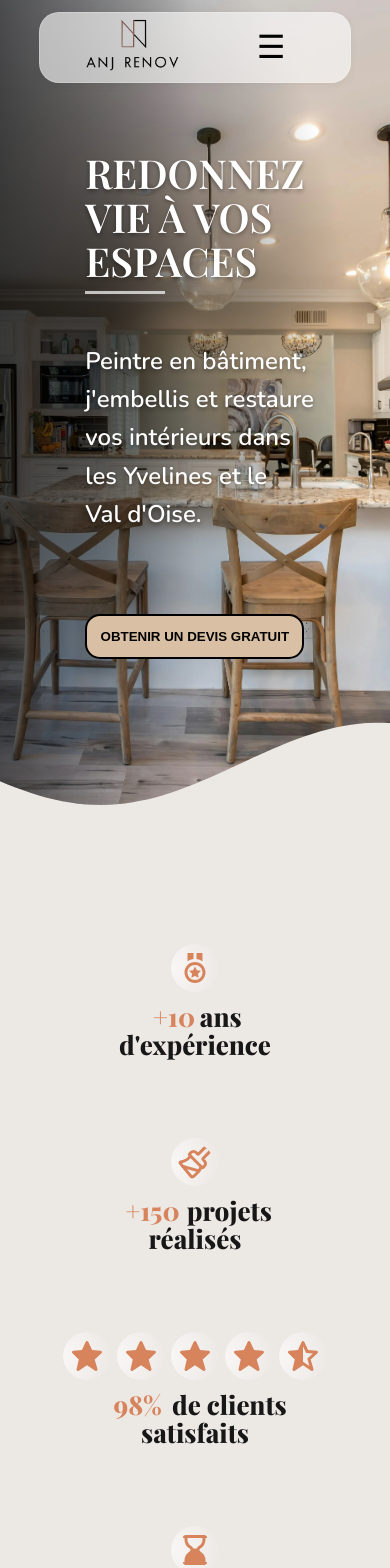
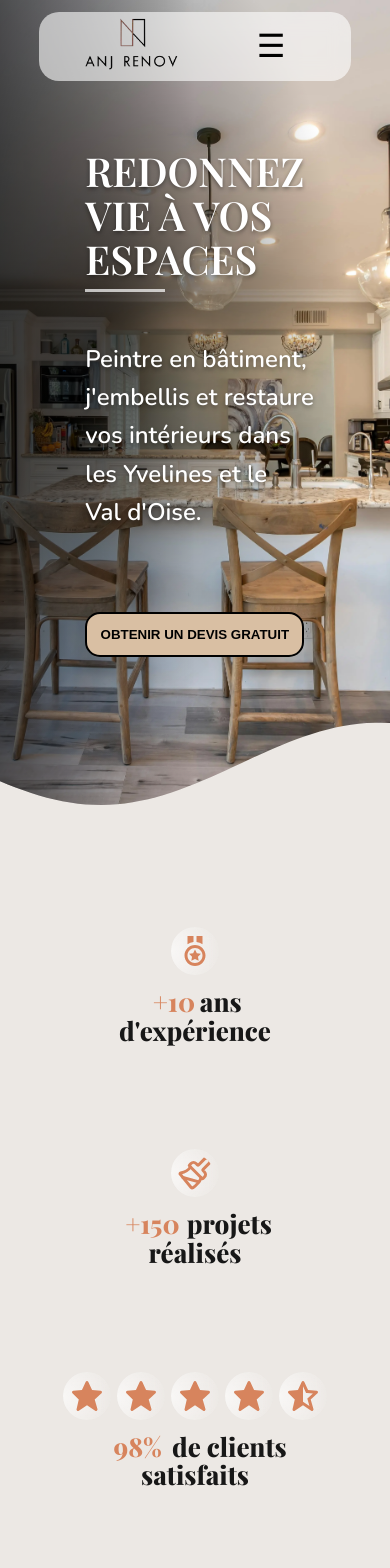
Before and after one commit to aurelienog/renov, a Next.js app: page / in a window 390 px wide. Shown: the top 1568 px of the page. Built offline with nearby package versions, Linux system fonts and the light colour scheme; a web font is replaced by a local one.

Commit message:
add styles navbar mobile

```diff
--- a/src/components/family/Family.tsx
+++ b/src/components/family/Family.tsx
@@ -18,14 +18,14 @@ function Family({ image }: { image: StaticImageData}): JSX.Element {
     const opacity = useSpring(opacityRaw, { stiffness: 100, damping: 20 });
 
   return (
-    <section ref={scrollRef} className='full-width' style={{height: '600dvh', position: 'relative'}}>
+    <section ref={scrollRef} className='full-width' style={{height: '600vh', position: 'relative'}}>
       <motion.figure  className={` ${styles.figure}`} style={{ maskSize: maskScale }}>
         <Image src={image} placeholder='blur' priority sizes='100dvw' quality={100} style={{ objectFit: 'cover',  width: '100%', height: '100dvh'  }} alt={`Portrait d'Antonio et Julien`}/>
       </motion.figure>
       <motion.div style={{
         fontSize: '7rem',
         width: '50%',
-        height: '100dvh',
+        height: '100vh',
         top: '0',
         position: 'sticky',
         left: '50%',
--- a/src/components/family/styles.module.css
+++ b/src/components/family/styles.module.css
@@ -1,7 +1,7 @@
 .figure {
   position: sticky;
   top: 4rem;
-  height: 100dvh;
+  height: 100vh;
   background-size: cover;
   background-repeat: no-repeat;
   background-position: top;
--- a/src/components/hamburger-menu/styles.module.css
+++ b/src/components/hamburger-menu/styles.module.css
@@ -4,6 +4,7 @@
   border: none;
   cursor: pointer;
   z-index: 200;
+  color: black;
 
 
 &:focus,
--- a/src/components/header/styles.module.css
+++ b/src/components/header/styles.module.css
@@ -14,8 +14,8 @@
   border-radius: var(--border-radius);
   background: rgba(255, 255, 255, 0.6);
   backdrop-filter: blur(10px);
-  box-shadow: 0 2px 10px rgba(0,0,0,0.05);
-  border: 1px solid rgba(255,255,255,0.2);
+  /* box-shadow: 0 2px 10px rgba(0,0,0,0.05);
+  border: 1px solid rgba(255,255,255,0.2); */
   will-change: transform;
 
   & a {
--- a/src/components/navigation-bar/styles.module.css
+++ b/src/components/navigation-bar/styles.module.css
@@ -18,16 +18,21 @@
   font-weight: var(--fw-semi-bold);
   letter-spacing: 0.02em;
   position: absolute;
-  top: 100%;
+  top: 0;
+  border-radius: var(--border-radius);
   left: 0;
   right: 0;
   display: none;
   padding: 1rem;
-  z-index: 1000;
+  z-index: -50;
   background-color: var(--background);
 
   & li {
     margin: 1.5em;
+  }
+
+  & li:first-of-type{
+    margin-top: 6em;
   }
 }
 
@@ -49,6 +54,10 @@
     & li {
       margin: 0;
     }
+
+      & li:first-of-type{
+    margin-top: 0;
+  }
   }
 
 
--- a/src/components/parallax-slider/styles.module.css
+++ b/src/components/parallax-slider/styles.module.css
@@ -1,7 +1,7 @@
 .wrapper {
   position: sticky;
   top: 8em;
-  height: 100dvh;
+  height: 100vh;
   max-width: 90rem;
   margin-left: auto;
   margin-right: auto;
@@ -10,7 +10,7 @@
 .card {
   position: relative;
   width: 80%;
-  height: 70dvh;
+  height: 70vh;
   margin-left: 2rem;
 }
 
--- a/src/sections-home/hero-section/styles.module.css
+++ b/src/sections-home/hero-section/styles.module.css
@@ -12,7 +12,7 @@
 
 .hero {
   position: relative;
-  height: 90dvh;
+  height: vh;
 
   & h2 {
     font-size: clamp(2.5rem, 6vw, 4rem);
--- a/src/sections-home/trust-section/TrustSection.tsx
+++ b/src/sections-home/trust-section/TrustSection.tsx
@@ -20,7 +20,7 @@ function TrustSection(): JSX.Element {
           ) : (
             <Image src={stat.icon} width={48} height={48} alt='' loading='lazy' className='glassmorphism'/>
           )}
-          <h3><AnimatedCounter prefix={stat.prefix} suffix={stat.suffix} target={stat.stat} duration={2 + index * 0.5} characters={stat.characters}/>{stat.information}</h3>
+          <h3><AnimatedCounter prefix={stat.prefix} suffix={stat.suffix} target={stat.stat} duration={1 + index * 1} characters={stat.characters}/>{stat.information}</h3>
         </article>
       ))
       }
--- a/src/sections-home/trust-section/styles.module.css
+++ b/src/sections-home/trust-section/styles.module.css
@@ -1,17 +1,15 @@
 .section {
   display: flex;
+  justify-content: center;
   flex-wrap: wrap;
   gap: 2rem;
-  justify-content: center;
-  padding: 6rem 4rem;
+  padding: 8em 4rem 4em;
 
-  & h3 {
-    padding: 0.4em 0em;
-  }
 }
 
 .section h3 > span {
   color: var(--color-accent);
+  margin-top: 0.5em;
 }
 
 .stars {
@@ -22,6 +20,7 @@
 .section img {
   border-radius: 100px;
   padding: 6px;
+  margin-top: 2em;
 }
 
 .article {
@@ -34,9 +33,3 @@
   margin: 1em;
   max-width: 19rem;
 }
-
-@media (min-width: 85em) {
-  .section {
-    padding: 2rem 4rem;
-  }
-}
```
